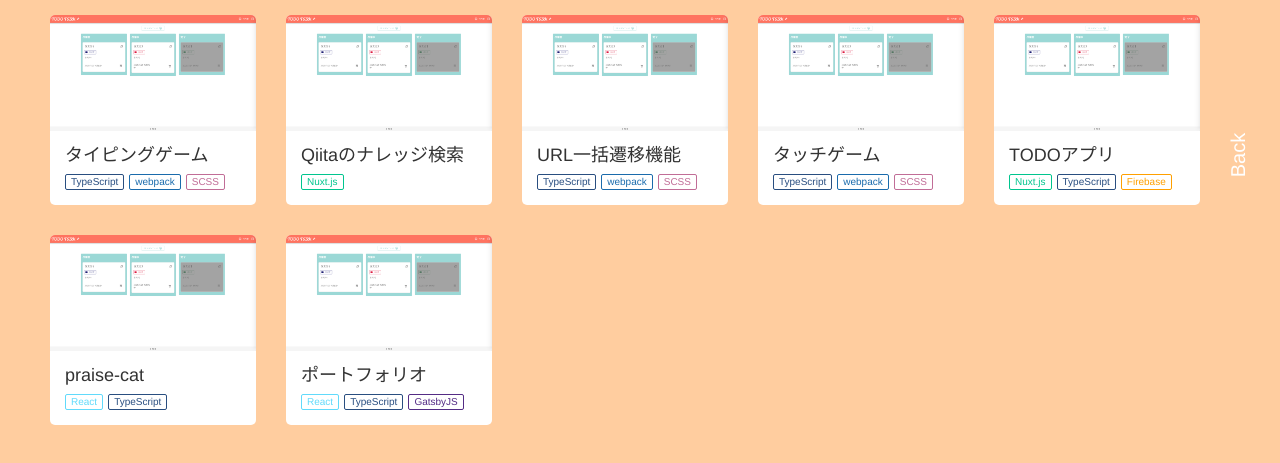
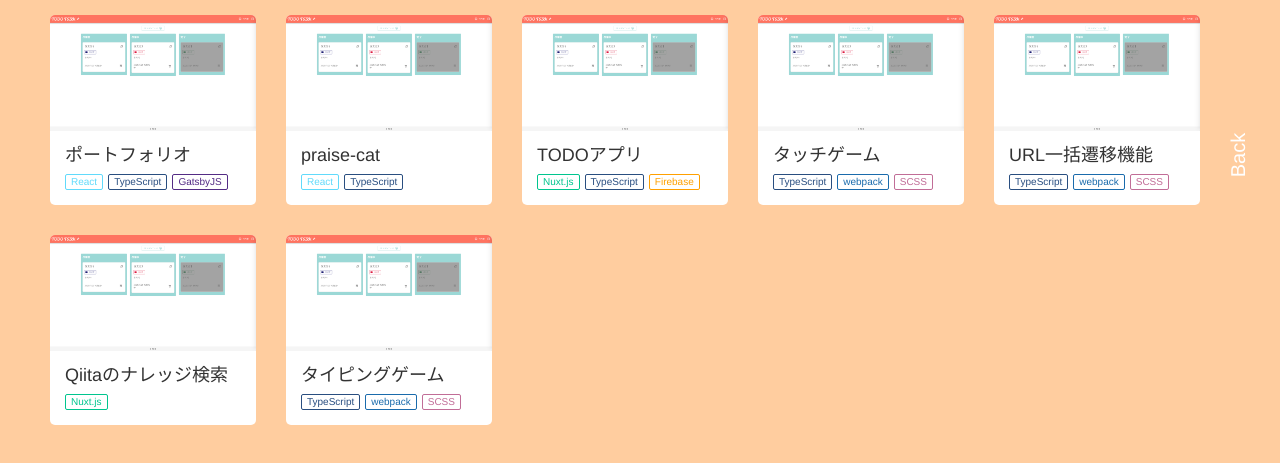
Before and after one commit to harutete/my-portfolio, a Gatsby site: page /works in a window 1280 px wide. Shown: the part 245-708 px from the top of the page. Built offline with nearby package versions, Linux system fonts and the light colour scheme; Gatsby itself is replaced by a stand-in of ours; some packages are replaced by stand-ins of ours.

Commit message:
Update: URLのslugの降順に並び替える

```diff
--- a/src/components/Works/index.tsx
+++ b/src/components/Works/index.tsx
@@ -50,11 +50,18 @@ const CardTitle = styled.h2`
     text-decoration: none;
   }
 `
-const Work = ({ worksData }) => (
+const Work = ({ worksData }) => {
+  const sortedWorks = worksData.allMarkdownRemark.edges.sort((a, b) => {
+    const slug01 = a.node.fields.slug.split('/')[2]
+    const slug02 = b.node.fields.slug.split('/')[2]
+
+    return slug02 - slug01
+  })
+  return (
     <WorkContentsWrapper>
       <PrimaryHeading>Works</PrimaryHeading>
       <CardWrap>
-      {worksData.allMarkdownRemark.edges.map(({ node }) => (
+        {sortedWorks.map(({ node }) => (
           <Card key={`woprk_${node.id}`}>
             <CardDescription>
               <CardTitle>
@@ -75,5 +82,6 @@ const Work = ({ worksData }) => (
       <ReturnButton />
     </WorkContentsWrapper>
   )
+}
 
 export default Work
```
Lines whose indentation alone changed are shown as unchanged.
